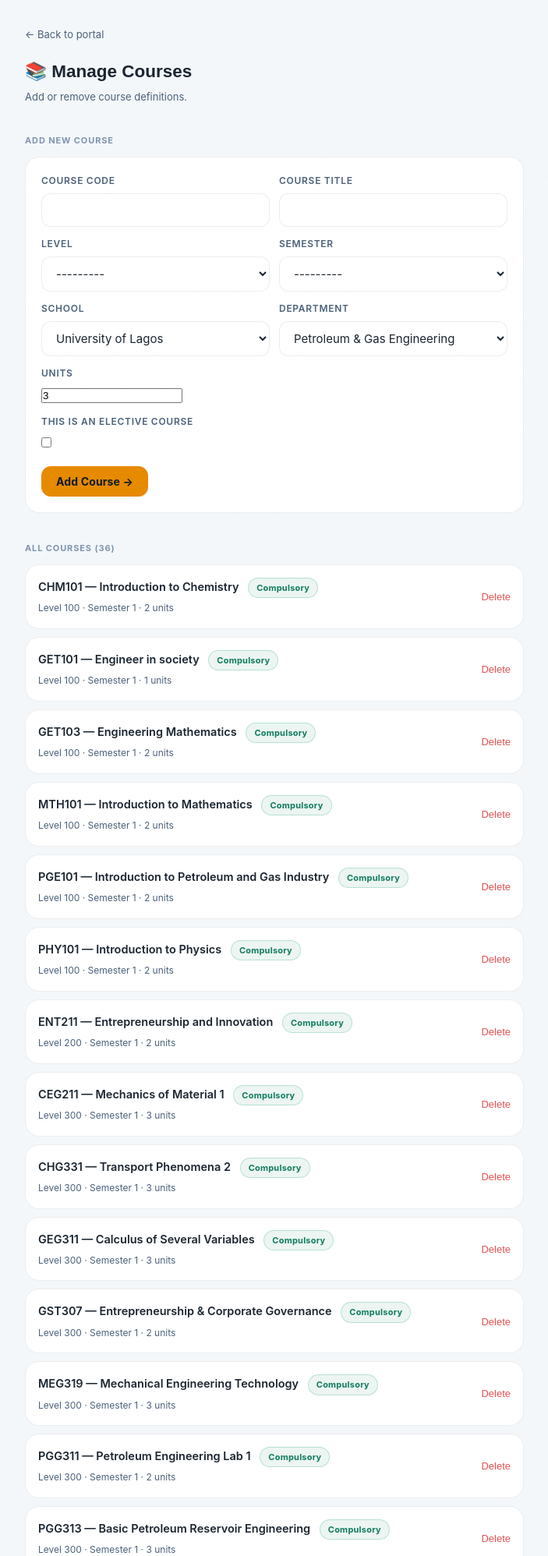
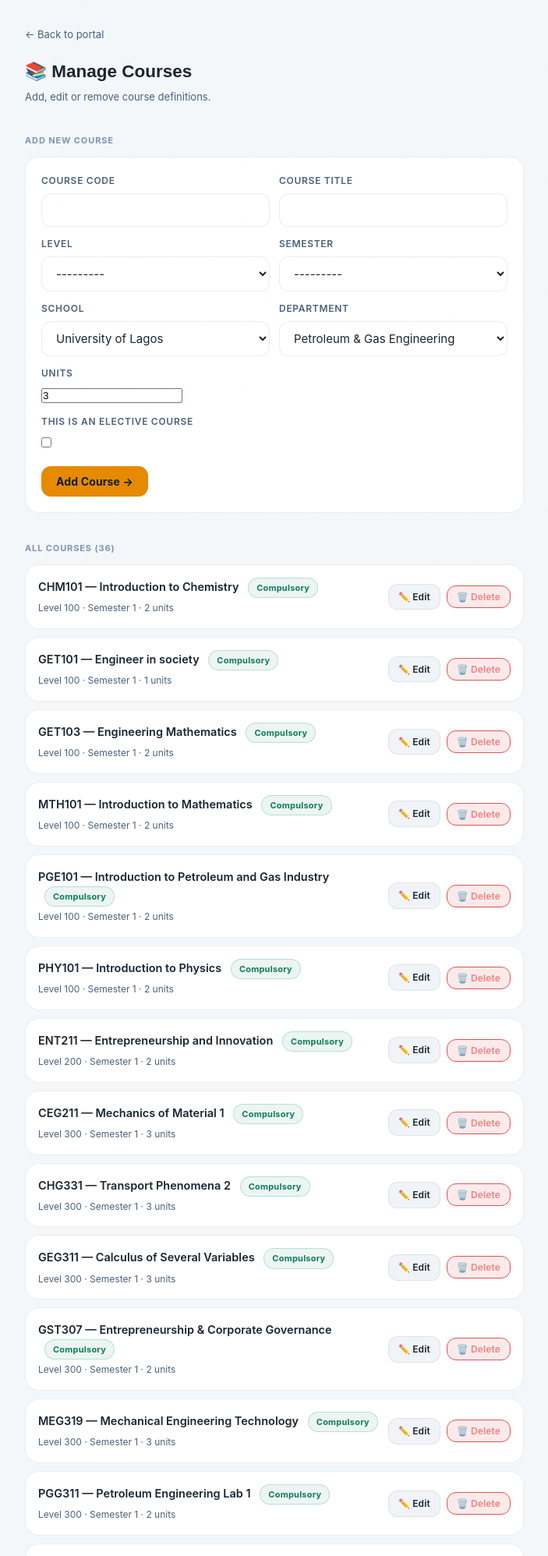
Before and after one commit to Adekunle-Adepoju/AI-lecturer, a Django app: page /staff/courses/ in a window 1280 px wide. Shown: the part 58-2054 px from the top of the page at 78% size, without its empty margins (288-991 px from the left). Run offline with Django 5.2, Linux system fonts and the light colour scheme; a user stored in the database is signed in; data comes from the database, SQL or seed files in the repository; both versions use the stored data as it was after the commit; some libraries are stand-ins or nearby versions.

Commit message:
made editing course possible

```diff
--- a/core/urls.py
+++ b/core/urls.py
@@ -25,6 +25,7 @@ urlpatterns = [
     path("staff/outline/upload/", views.staff_upload_outline_view, name="staff_upload_outline"),
     path("staff/past-questions/upload/", views.staff_upload_past_questions_view, name="staff_upload_past_questions"),
     path("staff/courses/", views.staff_manage_courses_view, name="staff_manage_courses"),
+    path('staff/courses/edit/<int:course_id>/', views.staff_edit_course_view, name='staff_edit_course'),
     path("staff/courses/delete/<int:course_id>/", views.staff_delete_course_view, name="staff_delete_course"),
     path('staff/slides/delete/<int:slide_id>/', views.delete_slide, name='delete_slide'),
     path('staff/slides/retry-topics/<int:slide_id>/', views.retry_slide_topics_view, name='retry_slide_topics'),
--- a/core/views.py
+++ b/core/views.py
@@ -1242,6 +1242,23 @@ def staff_manage_courses_view(request):
         "courses": courses,
     })
 
+@staff_required
+def staff_edit_course_view(request, course_id):
+    course = get_object_or_404(CourseDefinition, id=course_id)
+    if request.method == "POST":
+        form = CourseDefinitionForm(request.POST, instance=course)
+        if form.is_valid():
+            form.save()
+            messages.success(request, f"{course.course_code} updated successfully.")
+            return redirect("staff_manage_courses")
+    else:
+        form = CourseDefinitionForm(instance=course)
+
+    return render(request, "core/staff/edit_course.html", {
+        "form": form,
+        "course": course,
+    })
+
 
 @staff_required
 def staff_delete_course_view(request, course_id):
--- a/templates/core/staff/manage_courses.html
+++ b/templates/core/staff/manage_courses.html
@@ -7,7 +7,7 @@
   <a href="{% url 'staff_portal' %}" style="font-size:13px; color:var(--text-secondary)">← Back to portal</a>
 
   <h2 style="font-family:'Space Grotesk',sans-serif; margin:16px 0 4px">📚 Manage Courses</h2>
-  <p style="font-size:13px; color:var(--text-secondary); margin-bottom:24px">Add or remove course definitions.</p>
+  <p style="font-size:13px; color:var(--text-secondary); margin-bottom:24px">Add, edit or remove course definitions.</p>
 
   {% if messages %}
   {% for message in messages %}
@@ -36,7 +36,7 @@
   <p class="section-label">All Courses ({{ courses.count }})</p>
   <div class="course-list">
     {% for course in courses %}
-    <div class="course-pill" style="cursor:default">
+    <div class="course-pill" style="cursor:default; display:flex; justify-content:space-between; align-items:center;">
       <div>
         <div class="course-name">
           {{ course.course_code }} — {{ course.course_title }}
@@ -48,13 +48,18 @@
         </div>
         <div class="course-code">Level {{ course.level }} · Semester {{ course.semester }} · {{ course.units }} units</div>
       </div>
-      <form method="POST" action="{% url 'staff_delete_course' course.id %}">
-        {% csrf_token %}
-        <button type="submit" style="background:none; border:none; color:var(--red-soft); cursor:pointer; font-size:13px"
-                onclick="return confirm('Delete {{ course.course_code }}?')">
-          Delete
-        </button>
-      </form>
+      <div style="display:flex; gap:8px; align-items:center; flex-shrink:0;">
+        <a href="{% url 'staff_edit_course' course.id %}" class="btn" style="font-size:12px; padding:6px 12px;">
+          ✏️ Edit
+        </a>
+        <form method="POST" action="{% url 'staff_delete_course' course.id %}" style="margin:0">
+          {% csrf_token %}
+          <button type="submit" class="btn" style="font-size:12px; padding:6px 12px; background:var(--red-glow); color:#F08080; border-color:var(--red-soft);"
+                  onclick="return confirm('Delete {{ course.course_code }}?')">
+            🗑️ Delete
+          </button>
+        </form>
+      </div>
     </div>
     {% empty %}
     <p style="color:var(--text-muted); font-size:13px">No courses defined yet.</p>
```
Also changed, not shown: templates/core/staff/edit_course.html (added, +42 -0 lines), db.sqlite3.
